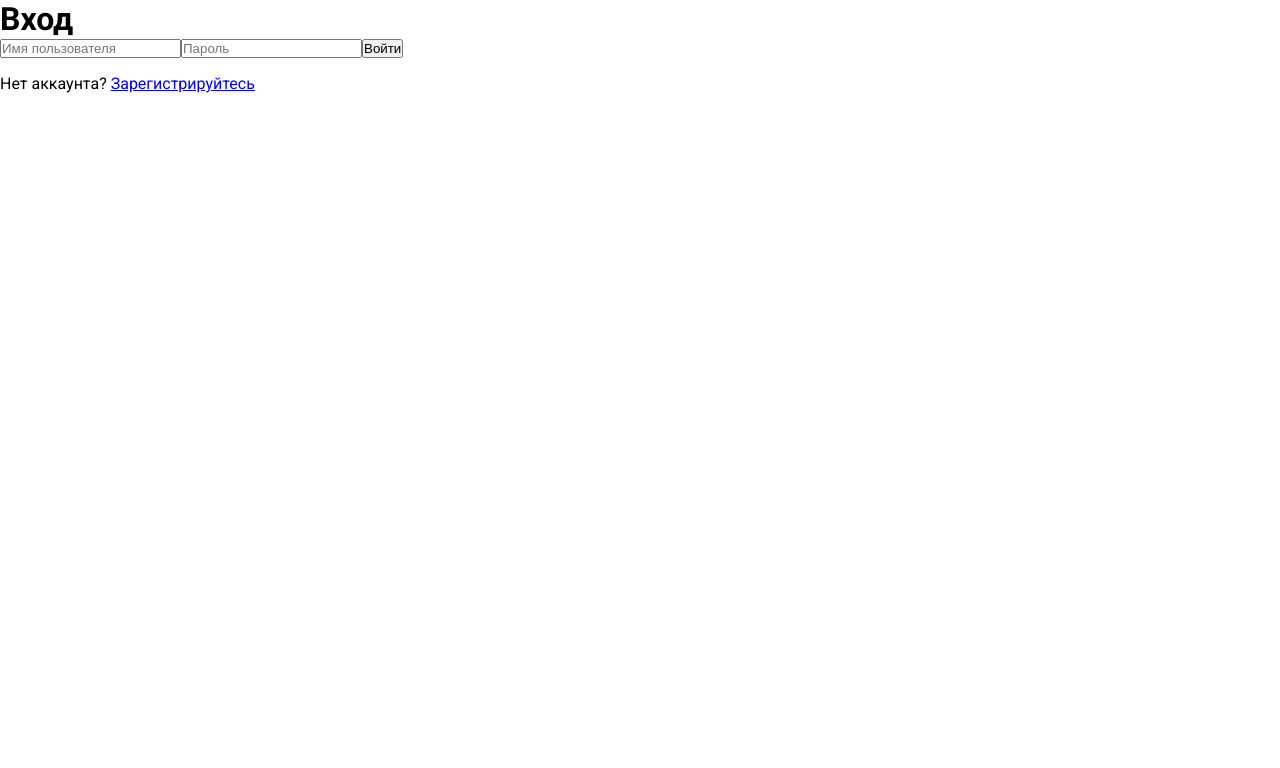
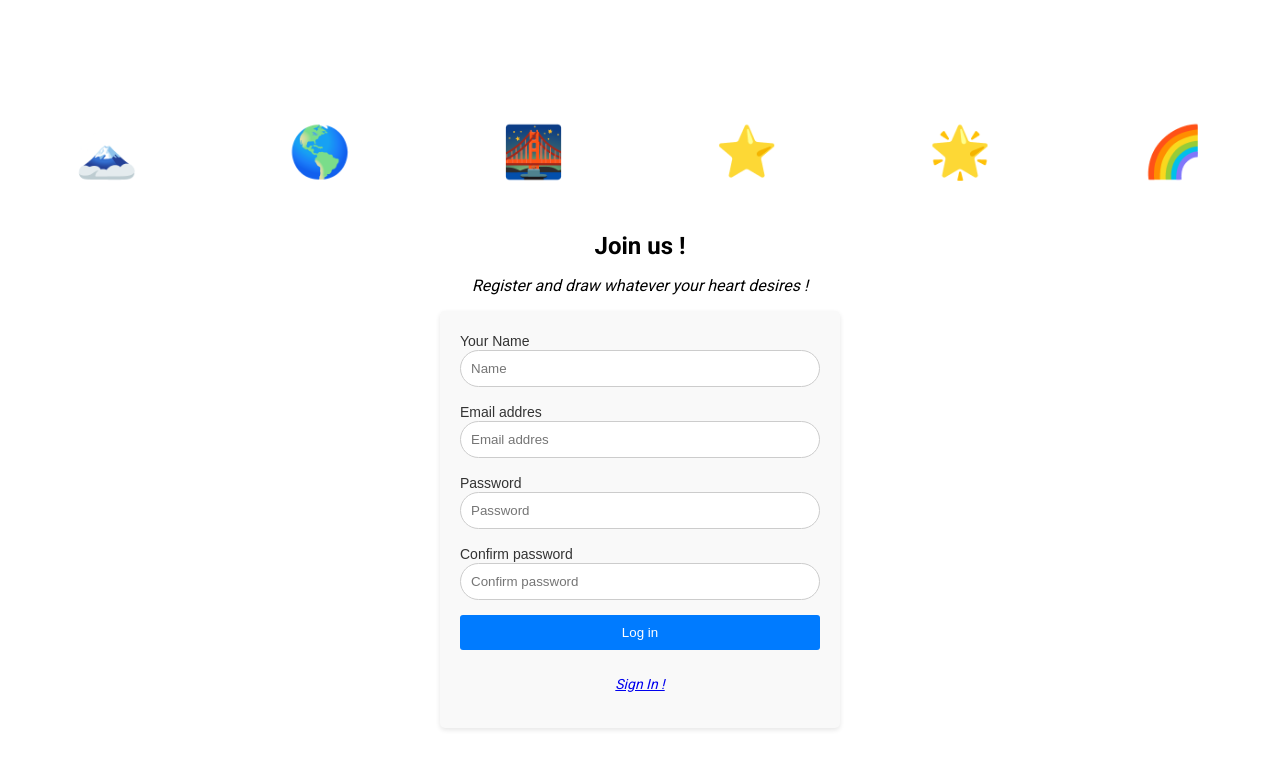
Before and after one commit to denyskarakycha/web-paint, a React (Vite) app: page /login in a window 1280 px wide. Shown: the top 768 px of the page. Built offline with nearby package versions, Linux system fonts and the light colour scheme.

Commit message:
add auth layout

```diff
--- a/package.json
+++ b/package.json
@@ -4,13 +4,14 @@
   "version": "0.0.0",
   "type": "module",
   "scripts": {
-    "dev": "vite",
+    "start:dev": "vite",
     "build": "vite build",
     "lint": "eslint . --ext js,jsx --report-unused-disable-directives --max-warnings 0",
     "preview": "vite preview"
   },
   "dependencies": {
     "@vitejs/plugin-react-refresh": "^1.3.6",
+    "bootstrap": "^5.3.3",
     "react": "^18.2.0",
     "react-dom": "^18.2.0",
     "react-router-dom": "^6.22.3"
--- /dev/null
+++ b/src/components/Button/Button.css
@@ -0,0 +1,14 @@
+button[type="submit"] {
+    width: 100%;
+    padding: 10px;
+    background-color: #007bff;
+    color: #fff;
+    border: none;
+    border-radius: 3px;
+    cursor: pointer;
+    transition: background-color 0.3s ease;
+  }
+
+  button[type="submit"]:hover {
+    background-color: #0056b3;
+  }
--- a/src/components/Button/Button.jsx
+++ b/src/components/Button/Button.jsx
@@ -0,0 +1,8 @@
+import "./Button.css";
+
+// eslint-disable-next-line react/prop-types
+const Button = ({ children }) => {
+  return <button className="button" type="submit">{children}</button>;
+};
+
+export default Button;
--- /dev/null
+++ b/src/components/LogIn/Login.css
@@ -0,0 +1,78 @@
+form {
+  margin-top: 20px;
+  max-width: 400px;
+  margin: 0 auto;
+  padding: 20px;
+  background-color: #f9f9f9;
+  border-radius: 5px;
+  box-shadow: 0 2px 5px rgba(0, 0, 0, 0.1);
+}
+
+input[type="email"],
+input[type="password"] {
+  width: 100%;
+  padding: 10px;
+  margin-bottom: 15px;
+  border: 1px solid #ccc;
+  border-radius: 25px;
+}
+
+.text {
+  margin-top: 10px;
+  font-size: 14px;
+  color: #333;
+  display: flex;
+  flex-direction: column;
+  align-items: center;
+  justify-content: center;
+}
+
+.container {
+  display: flex;
+  align-items: center;
+  justify-content: space-between;
+  height: 100vh;
+}
+
+label {
+  font: inder sans-serif;
+  font-size: 14px;
+  color: #333;
+}
+
+.icon-container {
+  display: flex;
+  justify-content: space-around;
+  align-items: center;
+  width: 100%;
+  height: 20vh;
+}
+
+/* Mountain Icon */
+.icon-container .mountain {
+  font-size: 50px;
+  color: grey;
+}
+
+/* Globe Icon */
+.icon-container .globe {
+  font-size: 50px;
+  color: blue;
+}
+
+/* Bridge at Night Icon */
+.icon-container .bridge {
+  font-size: 50px;
+  color: darkblue;
+}
+
+/* Star Icons */
+.icon-container .star {
+  font-size: 50px;
+  color: yellow;
+}
+
+/* Rainbow Icon */
+.icon-container .rainbow {
+  font-size: 50px;
+}
--- a/src/components/LogIn/Login.jsx
+++ b/src/components/LogIn/Login.jsx
@@ -1,31 +1,64 @@
-import { useState } from 'react';
-import { Link } from 'react-router-dom';
+import { useState } from "react";
+import { Link } from "react-router-dom";
+import Button from "../Button/Button";
+import "./Login.css";
 
 const Login = () => {
-  const [username, setUsername] = useState('');
-  const [password, setPassword] = useState('');
+  const [username, setUsername] = useState("");
+  const [password, setPassword] = useState("");
 
   const handleSignIn = () => {
     // Реализация логики входа
   };
 
   return (
-    <div>
-      <h1>Вход</h1>
+    <div className="container">
+      <div className="icon-container">
+        <span className="mountain">🗻</span>
+        <span className="globe">🌎</span>
+        <span className="bridge">🌉</span>
+        <span className="star">⭐️</span>
+        <span className="star">🌟</span>
+        <span className="rainbow">🌈</span>
+      </div>
+      <h1>Join us !</h1>
+      <p>Register and draw whatever your heart desires !</p>
+      <form id="registrationForm">
+        <label htmlFor="username">Your Name</label>
         <input
-        type="text"
-        placeholder="Имя пользователя"
+          id="username"
+          name="username"
+          type="email"
+          placeholder="Name"
           value={username}
           onChange={(e) => setUsername(e.target.value)}
         />
+        <label>Email addres</label>
         <input
-        type="password"
-        placeholder="Пароль"
+          type="email"
+          placeholder="Email addres"
           value={password}
           onChange={(e) => setPassword(e.target.value)}
         />
-      <button onClick={handleSignIn}>Войти</button>
-      <p>Нет аккаунта? <Link to="/register">Зарегистрируйтесь</Link></p>
+        <label>Password</label>
+        <input
+          type="password"
+          placeholder="Password"
+          value={password}
+          onChange={(e) => setPassword(e.target.value)}
+        />
+        <label>Confirm password</label>
+        <input
+          type="password"
+          placeholder="Confirm password"
+          value={password}
+          onChange={(e) => setPassword(e.target.value)}
+        />
+        <Button onClick={handleSignIn}>Log in</Button>
+        <p className="text">
+          <Link to="/register">Sign In !</Link>
+        </p>
+      </form>
     </div>
   );
 };
--- /dev/null
+++ b/src/components/SignIn/Signin.css
@@ -0,0 +1,56 @@
+form {
+  margin-top: 20px;
+  max-width: 400px;
+  margin: 0 auto;
+  padding: 20px;
+  background-color: #f9f9f9;
+  border-radius: 5px;
+  box-shadow: 0 2px 5px rgba(0, 0, 0, 0.1);
+}
+
+input[type="email"],
+input[type="password"] {
+  width: 100%;
+  padding: 10px;
+  margin-bottom: 15px;
+  border: 1px solid #ccc;
+  border-radius: 25px;
+}
+
+.text {
+  margin-top: 10px;
+  font-size: 14px;
+  color: #333;
+  display: flex;
+  flex-direction: column;
+  align-items: center;
+  justify-content: center;
+}
+
+.container {
+  display: flex;
+  flex-direction: column;
+  align-items: center;
+  justify-content: center;
+  height: 100vh; /* Висота екрану */
+}
+
+label {
+    font-family: Arial, sans-serif;
+    font-size: 14px;
+    color: #333;
+}
+
+h1 {
+  font-size: 24px;
+  font-weight: bold;
+}
+p {
+  font-size: 16px;
+  font-style: italic;
+}
+
+.emoji {
+  font-size: 70px;
+  color: red;
+}
--- a/src/components/SignIn/Signin.jsx
+++ b/src/components/SignIn/Signin.jsx
@@ -1,31 +1,41 @@
-import { useState } from 'react';
-import { Link } from 'react-router-dom';
+import { useState } from "react";
+import { Link } from "react-router-dom";
+import Button from "../Button/Button";
+import "./Signin.css";
 
 const Signin = () => {
-  const [username, setUsername] = useState('');
-  const [password, setPassword] = useState('');
+  const [username, setUsername] = useState("");
+  const [password, setPassword] = useState("");
 
   const handleRegister = () => {
     // Реализация логики регистрации
   };
 
   return (
-    <div>
-      <h1>Регистрация</h1>
+    <div className="container">
+      <span className="emoji">👋</span>
+      <h1>Welcome Back !</h1>
+      <p>Let’s draw somethins majestic</p>
+      <form id="registrationForm">
+        <label htmlFor="email">Email</label>
         <input
-        type="text"
-        placeholder="Имя пользователя"
+          type="email"
+          placeholder="Email addres"
           value={username}
           onChange={(e) => setUsername(e.target.value)}
         />
+        <label htmlFor="email">Password</label>
         <input
           type="password"
-        placeholder="Пароль"
+          placeholder="Password"
           value={password}
           onChange={(e) => setPassword(e.target.value)}
         />
-      <button onClick={handleRegister}>Зарегистрироваться</button>
-      <p>Уже есть аккаунт? <Link to="/login">Войдите</Link></p>
+        <Button type="submit">Sign in</Button>
+        <p className="text">
+          Don’t have an account? <Link to="/login">Log in!</Link>
+        </p>
+      </form>
     </div>
   );
 };
--- /dev/null
+++ b/test.html
@@ -0,0 +1,70 @@
+<!DOCTYPE html>
+<html lang="en">
+<head>
+    <meta charset="UTF-8">
+    <meta name="viewport" content="width=device-width, initial-scale=1.0">
+    <style>
+        /* Define the CSS style for the container */
+        .container {
+            display: flex;
+            align-items: center;
+            justify-content: space-between;
+            height: 100vh;
+            background-color: #f0f0f0;
+        }
+
+        /* Define the CSS style for the form */
+        .form {
+            width: 50%;
+            padding: 20px;
+            background-color: white;
+            border: 2px solid black;
+            border-radius: 10px;
+        }
+
+        /* Define the CSS style for the icons */
+        .icon {
+            font-size: 40px;
+            margin: 10px;
+        }
+
+        /* Specific styles for each icon */
+        .mountain {
+            color: grey;
+        }
+
+        .star {
+            color: yellow;
+        }
+
+        .island {
+            color: green;
+        }
+
+        .cityscape {
+            color: darkblue;
+        }
+    </style>
+</head>
+<body>
+    <div class="container">
+        <form class="form">
+            <!-- Your form fields go here -->
+            <label for="name">Name:</label>
+            <input type="text" id="name" name="name"><br><br>
+            <label for="email">Email:</label>
+            <input type="email" id="email" name="email"><br><br>
+            <label for="password">Password:</label>
+            <input type="password" id="password" name="password"><br><br>
+            <label for="confirm-password">Confirm Password:</label>
+            <input type="password" id="confirm-password" name="confirm-password"><br><br>
+        </form>
+        <div class="icons">
+            <span class="icon mountain">🗻</span>
+            <span class="icon star">⭐️</span>
+            <span class="icon island">🏝</span>
+            <span class="icon cityscape">🌃</span>
+        </div>
+    </div>
+</body>
+</html>
```
Also changed, not shown: 1 other file (tests, documents, lock files or other folders). Lines whose indentation alone changed are shown as unchanged.
